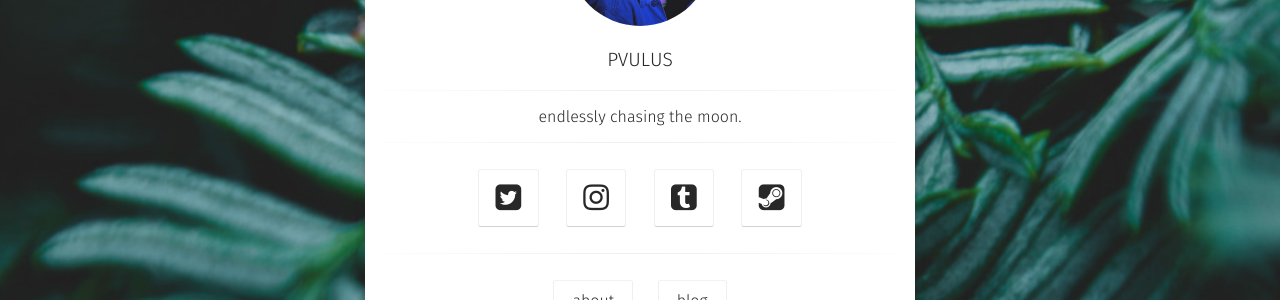
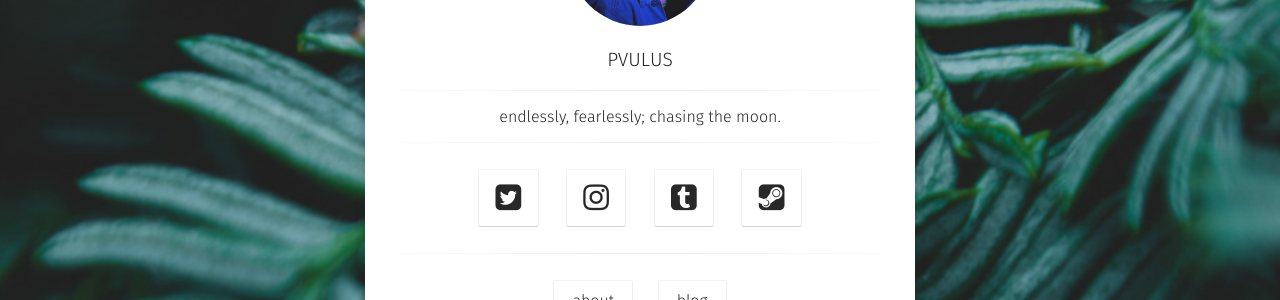
Before and after one commit to pvulus/pvulus.github.io, a Jekyll site: the page built from index.html, in a window 1280 px wide. Shown: the part 350-650 px from the top of the page. Built offline with Jekyll 4.4.1, drawn with Linux system fonts in a browser that asks for light colours; some web fonts are replaced.

Commit message:
+ bio update

```diff
--- a/_config.yml
+++ b/_config.yml
@@ -1,6 +1,6 @@
 # Site
 title:              PVULUS
-bio:                'endlessly chasing the moon.'
+bio:                'endlessly, fearlessly; chasing the moon.'
 description:        "hey, I'm veronica. let's talk."
 reading_time:       true
 words_per_minute:   200
```
